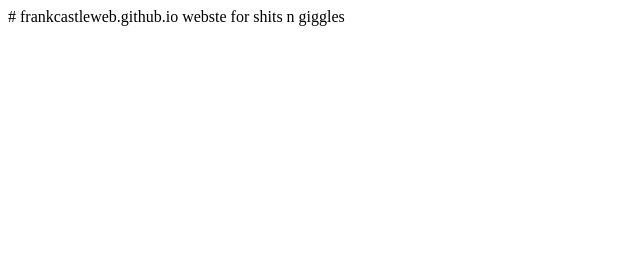
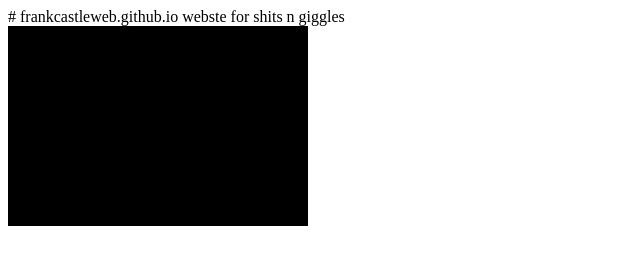
Before and after one commit to FrankCastleweb/FrankCastleweb.github.io, a plain HTML site: page index.html in a window 1280 px wide. Shown: the whole page, without its empty margins (0-640 px from the left). Drawn offline with Linux system fonts and the light colour scheme.

Commit message:
Update index.html

```diff
--- a/index.html
+++ b/index.html
@@ -1,2 +1,3 @@
 # frankcastleweb.github.io
 webste for shits n giggles
+<div style="background-color:black;width:300px;height:200px;">HTML background color example</div>
```
